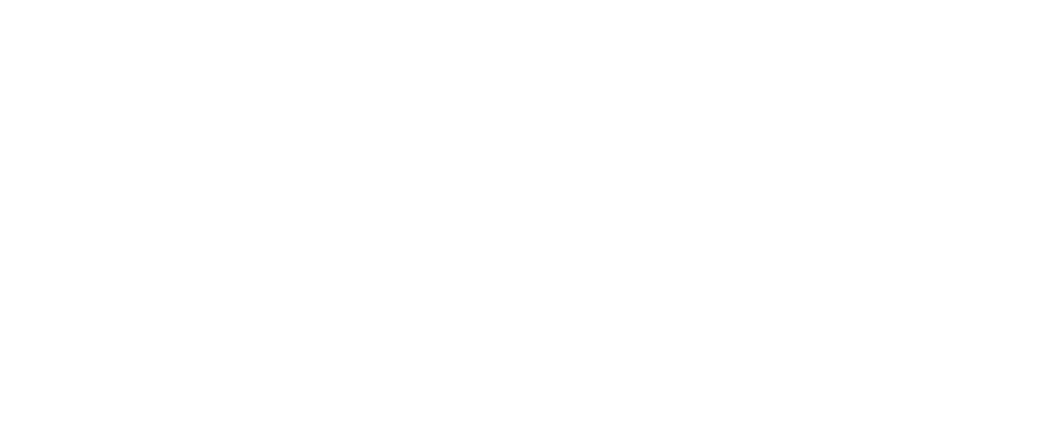
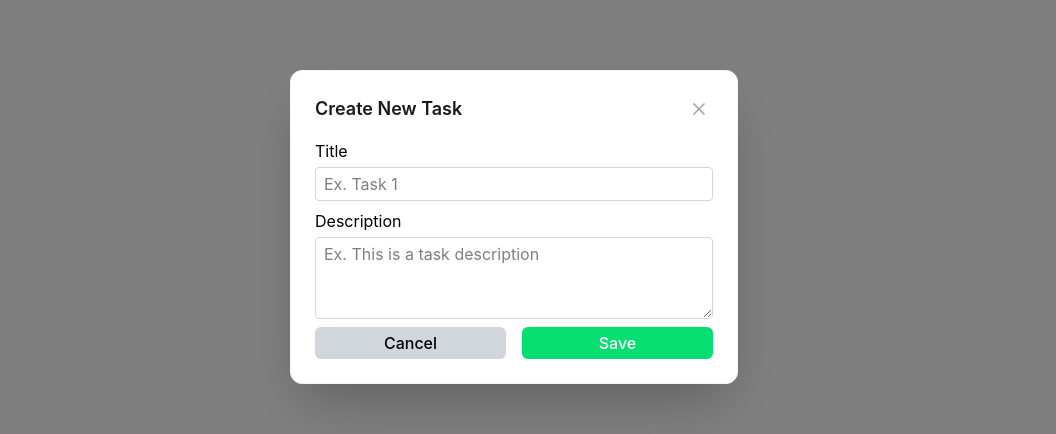
Before and after one commit to air091/mayan_task_management, a React (Vite) app in the folder client/: page / in a window 1280 px wide. Both pictures are taken after a click on the button 1118 px from the left and 752 px from the top of the page. Shown: the part 173-607 px from the top of the page, without its empty margins (126-1182 px from the left). Built offline with nearby package versions, Linux system fonts and the light colour scheme; no server answers.

Commit message:
new task

```diff
--- a/client/index.html
+++ b/client/index.html
@@ -8,6 +8,7 @@
   </head>
   <body>
     <div id="root"></div>
+    <div id="modal-root"></div>
     <script type="module" src="/src/main.jsx"></script>
   </body>
 </html>
--- /dev/null
+++ b/client/src/components/CreateTaskForm.jsx
@@ -0,0 +1,86 @@
+import React, { useState } from "react";
+import Modal from "./Modal";
+
+const CreateTaskForm = ({ isModalOpen, setIsModalOpen }) => {
+  const [taskPayload, setTaskPayload] = useState({ name: "", description: "" });
+
+  const createTask = async () => {
+    try {
+      const response = await fetch("http://localhost:3000/api/tasks", {
+        method: "POST",
+        headers: { "Content-Type": "application/json" },
+        body: JSON.stringify({
+          title: taskPayload.name,
+          description: taskPayload.description,
+        }),
+      });
+      const data = await response.json();
+      if (!data.success) throw new Error(data?.message);
+    } catch (error) {
+      console.error("Create task failed", error);
+    }
+  };
+
+  const handleOnChange = (event) => {
+    const { name, value } = event.target;
+    setTaskPayload((prev) => ({ ...prev, [name]: value }));
+  };
+
+  const handleOnSubmit = async (event) => {
+    event.preventDefault();
+
+    await createTask();
+    setIsModalOpen(false);
+  };
+
+  return (
+    <Modal
+      isOpen={isModalOpen}
+      onClose={() => setIsModalOpen(false)}
+      title="Create New Task"
+    >
+      <form onSubmit={handleOnSubmit} className="flex flex-col gap-y-2 mt-4">
+        <label>
+          <span>Title</span>
+          <input
+            type="text"
+            name="name"
+            value={taskPayload.name}
+            onChange={handleOnChange}
+            placeholder="Ex. Task 1"
+            className="border border-gray-300 block w-full rounded-sm py-1 px-2 mt-1"
+          />
+        </label>
+
+        <label>
+          <span>Description</span>
+          <textarea
+            rows={3}
+            name="description"
+            value={taskPayload.description}
+            onChange={handleOnChange}
+            placeholder="Ex. This is a task description"
+            className="border border-gray-300 block w-full rounded-sm py-1 px-2 mt-1"
+          />
+        </label>
+
+        <div className="flex items-center gap-x-4">
+          <button
+            onClick={() => setIsModalOpen(false)}
+            className="w-full bg-gray-300 rounded-md font-medium py-1 cursor-pointer hover:bg-gray-400 hover:text-white"
+          >
+            Cancel
+          </button>
+          <button
+            type="submit"
+            className="w-full bg-green-400 rounded-md font-medium py-1 text-white cursor-pointer hover:bg-green-500"
+          >
+            Save
+          </button>
+        </div>
+      </form>
+    </Modal>
+  );
+};
+
+export default CreateTaskForm;
--- /dev/null
+++ b/client/src/components/Modal.jsx
@@ -0,0 +1,32 @@
+import { X } from "lucide-react";
+import React from "react";
+import { createPortal } from "react-dom";
+
+const Modal = ({ isOpen, onClose, children, title }) => {
+  if (!isOpen) return null;
+
+  return createPortal(
+    <div className="fixed inset-0 z-[9999] flex items-center justify-center bg-black/50 backdrop-blur-sm">
+      <div className="absolute inset-0" onClick={onClose} />
+
+      <div className="relative z-10 w-full max-w-md rounded-xl bg-white p-6 shadow-2xl border border-stone-100 animate-in fade-in zoom-in-95 duration-150">
+        {/* Header Section */}
+        <div className="flex items-center justify-between">
+          <h3 className="text-lg font-semibold text-stone-900">{title}</h3>
+          <button
+            onClick={onClose}
+            className="rounded-full p-1 text-stone-400 hover:bg-stone-200 hover:text-stone-600 cursor-pointer transition-colors"
+          >
+            <X size={20} />
+          </button>
+        </div>
+
+        {/* Content Section */}
+        <div>{children}</div>
+      </div>
+    </div>,
+    document.getElementById("modal-root"),
+  );
+};
+
+export default Modal;
--- a/client/src/pages/Home.jsx
+++ b/client/src/pages/Home.jsx
@@ -3,17 +3,30 @@
 import Header from "../components/Header";
 import MainContent from "../components/MainContent";
 import { useTasks } from "../hooks/useTasks";
+import Modal from "../components/Modal";
+import CreateTaskContent from "../components/CreateTaskForm";
+import CreateTaskForm from "../components/CreateTaskForm";
 
 const Home = () => {
+  const [isModalOpen, setIsModalOpen] = useState(false);
+
   return (
     <div className="h-screen py-4">
       <div className="relative mx-auto flex flex-col w-full max-w-[1020px] py-3 px-1 h-full overflow-y-hidden">
         <Header />
         <MainContent />
-        <button className="absolute bottom-2 right-2 block bg-green-500 hover:bg-green-600 cursor-pointer text-white rounded-full p-2">
+        <button
+          onClick={() => setIsModalOpen(true)}
+          className="absolute bottom-2 right-2 block bg-green-500 hover:bg-green-600 cursor-pointer text-white rounded-full p-2"
+        >
           <Plus size={32} />
         </button>
       </div>
+
+      <CreateTaskForm
+        isModalOpen={isModalOpen}
+        setIsModalOpen={setIsModalOpen}
+      />
     </div>
   );
 };
```
